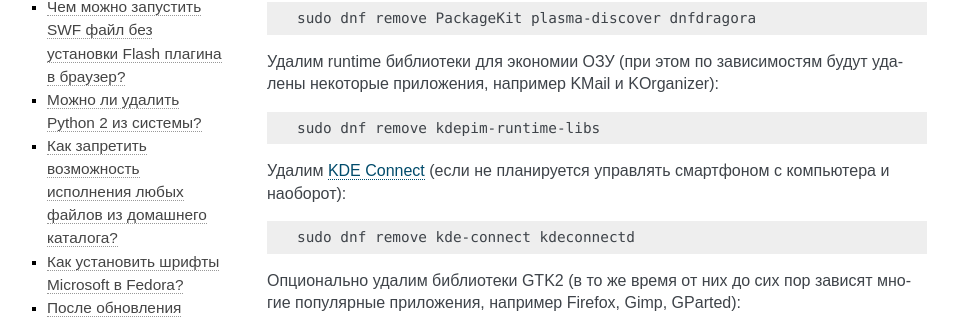
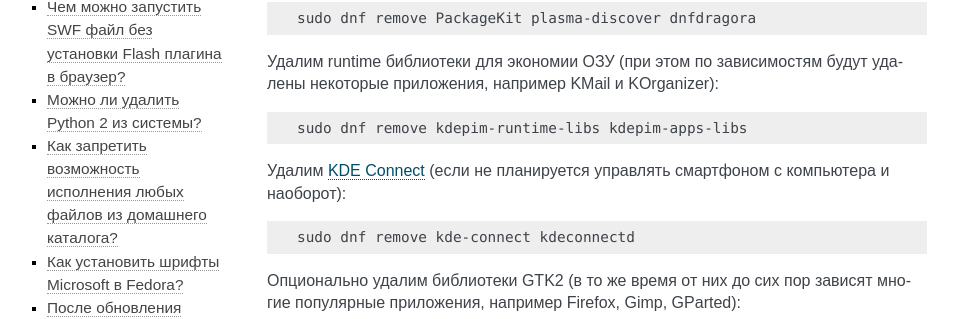
Before and after one commit to RussianFedora/FAQ, a Sphinx documentation site: the page built from source/tips-and-tricks.rst, in a window 1280 px wide and 900 px high, scrolled down 945 px. Shown: the part 140-459 px from the top of the window, without its empty margins (153-1111 px from the left). Built offline with Sphinx 7.4.7, drawn with Linux system fonts in a browser that asks for light colours; comment, search, counter and statistics services are not loaded.

Commit message:
Updated KDE cleanup and optimization question. (#68)

```diff
--- a/source/tips-and-tricks.rst
+++ b/source/tips-and-tricks.rst
@@ -77,7 +77,7 @@
 
 .. code-block:: text
 
-    sudo dnf remove kdepim-runtime-libs
+    sudo dnf remove kdepim-runtime-libs kdepim-apps-libs
 
 Удалим :ref:`KDE Connect <kde-connect>` (если не планируется управлять смартфоном с компьютера и наоборот):
 
```
